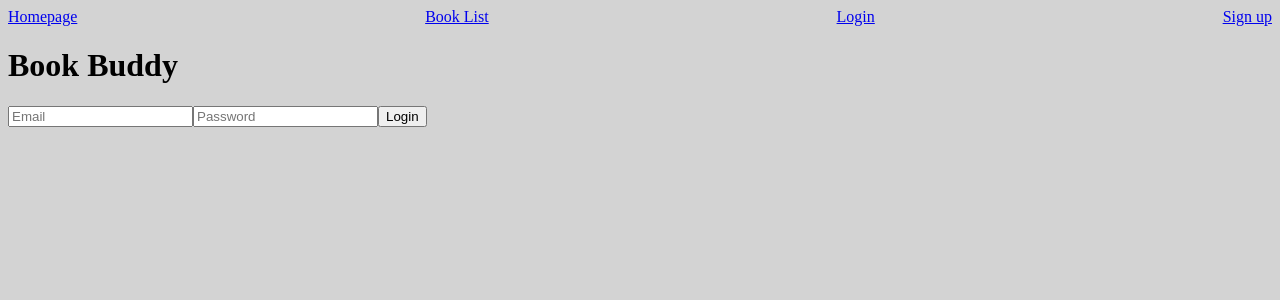
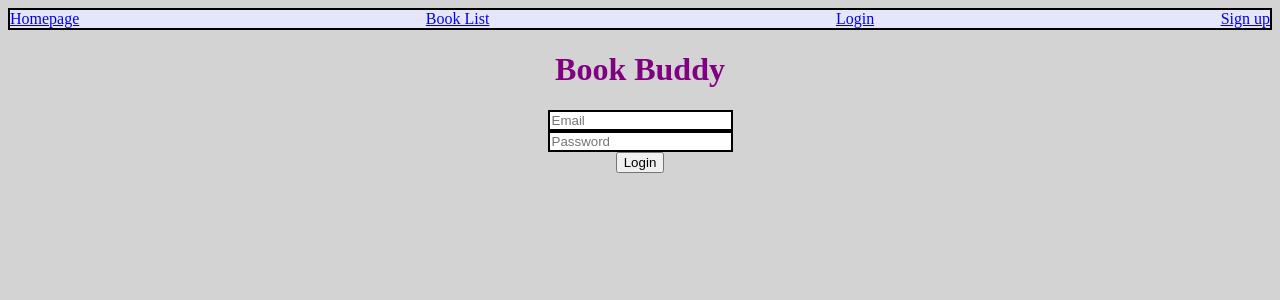
Before and after one commit to JesseDelatorre/BookBuddy, a React (Vite) app: page /login in a window 1280 px wide. Shown: the top 300 px of the page. Built offline with nearby package versions, Linux system fonts and the light colour scheme.

Commit message:
added functionality to book details, login, sign up

```diff
--- a/src/App.jsx
+++ b/src/App.jsx
@@ -1,14 +1,16 @@
-import { useState, useEffect } from 'react';
+import { useState } from 'react';
 import { Routes, Route } from 'react-router-dom';
 import NavBar from "./NavBar.jsx";
 import BookList from "./BookList.jsx";
 import Login from './Login.jsx';
 import Signup from './Signup.jsx';
+import BookDetails from './BookDetails.jsx';
+
 
 
 const App = () => {
-  const [allBookDetails, setAllBookDetails] = useState({});
-
+  // const [allBookDetails, setAllBookDetails] = useState({});
+  const [token , setToken] = useState('');
 
 
   return (
@@ -20,9 +22,9 @@ const App = () => {
       <Routes>
         <Route path='/' element={<h2>Welcome!</h2>} />
         <Route path='/booklist' element={<BookList />} />
-        <Route path='/booklist/:id' element={<allBookDetails/>}/>
-        <Route path='/login' element={<Login />} />
-        <Route path='/signup' element={<Signup />} />
+        <Route path='/booklist/:id' element={<BookDetails/>}/>
+        <Route path='/login' element={<Login setToken={setToken}/>} />
+        <Route path='/signup' element={<Signup setToken={setToken}/>} />
       </Routes>
     </>
   )
--- a/src/BookDetails.jsx
+++ b/src/BookDetails.jsx
@@ -1,13 +1,32 @@
+import {useParams} from 'react-router-dom';
+import {useState, useEffect} from 'react';
+
+
 const singleBookDetails = () => {
+  const {id} = useParams();
+  const [singleBook, setSingleBook] = useState([]);
 
+useEffect(() => {
+    const getSingleBook = async () => {
+      const response = await fetch(`https://fsa-book-buddy-b6e748d1380d.herokuapp.com/api/books/${id}`)
+      const jsonObj = await response.json();
+      const retrievedBook = jsonObj.book;
+      setSingleBook(retrievedBook);
+    }
+
+    getSingleBook();
+  }, []);
+// console.log(singleBook);
   return(
     <>
-    <h2>Book Name</h2>
+    <h2>{singleBook.title}</h2>
 
-    <img></img>
-    <p>author</p>
-    <p>details</p>
-    <p>availability</p>
+    <img src={singleBook.coverimage}
+    alt={singleBook.title}
+    />
+    <h4>{singleBook.author}</h4>
+    <p>{singleBook.available}</p>
+    <p>{singleBook.description}</p>
 
     </>
 
--- a/src/BookList.jsx
+++ b/src/BookList.jsx
@@ -1,8 +1,12 @@
-import { useState, useEffect } from 'react'
+import { useState, useEffect } from 'react';
+import BookDetails from './BookDetails.jsx';
+import singleBookDetails from './BookDetails.jsx';
+import { useNavigate } from 'react-router-dom';
 
 
-const BookList = (props) => {
+const BookList = () => {
   const [allBooks, setAllBooks] = useState([]);
+  const navigate = useNavigate();
 
   useEffect(() => {
     const getBooks = async () => {
@@ -25,7 +29,9 @@ const BookList = (props) => {
 
             return (
               <li key={singleBook.id}>
-                {singleBook.title}, {singleBook.id}
+                <h3>{singleBook.title}</h3>
+                  {/* {singleBook.id}  */}
+                  <button onClick= {()=>{navigate(`/booklist/${singleBook.id}`)}}>See Details</button>
               </li>
             )
           })
--- a/src/Login.jsx
+++ b/src/Login.jsx
@@ -1,10 +1,46 @@
-const Login = () => {
+import { useState } from 'react';
+
+
+
+const Login = ({setToken}) => {
+
+const [loginEmailInput, setLoginEmailInput] = useState('');
+const [loginPasswordInput, setLoginPasswordInput] = useState('');
+
+
+
+  const logIn = async(event) => {
+event.preventDefault();
+
+try{
+    const response = await fetch(`https://fsa-book-buddy-b6e748d1380d.herokuapp.com/api/users/login`, {
+      method: 'POST',
+      headers: {
+        "Content-Type": "application/json"
+      },
+      body: JSON.stringify({
+        email: loginEmailInput,
+        password: loginPasswordInput
+      })
+    });
+    const tokenObj = await response.json();
+    setToken(tokenObj.token)
+    console.log(tokenObj.token);
+  } catch(err) {
+    console.log(err);
+  }
+}
 
   return(
     <>
-<form>
-  <input placeholder="Email"/>
-  <input placeholder="Password"/>
+<form onSubmit={logIn}>
+  <input placeholder="Email"
+  onChange= { (event) => { setLoginEmailInput(event.target.value) } }
+  />
+  <input placeholder="Password"
+  onChange= { (event) => { setLoginPasswordInput(event.target.value) } }
+  />
+
   <button>Login</button>
 </form>
     </>
--- a/src/Signup.jsx
+++ b/src/Signup.jsx
@@ -1,6 +1,6 @@
 import { useState } from 'react'
 
-const Signup = () => {
+const Signup = ({setToken}) => {
 
   const [emailInput, setEmailInput] = useState('');
   const [firstNameInput, setFirstNameInput] = useState('');
@@ -26,7 +26,7 @@ const Signup = () => {
 
 
       const user = await response.json();
-
+      console.log(user);
       if(user.error) {
       } else {
         setEmailInput('');
--- a/src/index.css
+++ b/src/index.css
@@ -5,4 +5,54 @@ body{
 nav{
   display: flex;
   justify-content: space-between;
+  color: cadetblue;
 }
+
+li{
+  display: flex;
+  flex-direction: column;
+  justify-content: space-evenly;
+  align-items: center;
+  background-color: lavender;
+}
+
+h1{
+  display: flex;
+  justify-content: center;
+  color: purple;
+}
+
+form{
+  display: flex;
+  flex-direction: column;
+  align-items: center;
+}
+
+form > input{
+border: 2px solid black;
+}
+
+nav{
+  background-color: lavender;
+  border: 2px solid black;
+}
+
+li{
+  border: 2px solid black;
+}
+h4{
+  display: flex;
+  justify-content: center;
+}
+
+img{
+  display:flex;
+  align-items: center;
+  height: 200px;
+  width: 200px;
+}
+
+h2{
+  display: flex;
+  justify-content: center;
+}
```
